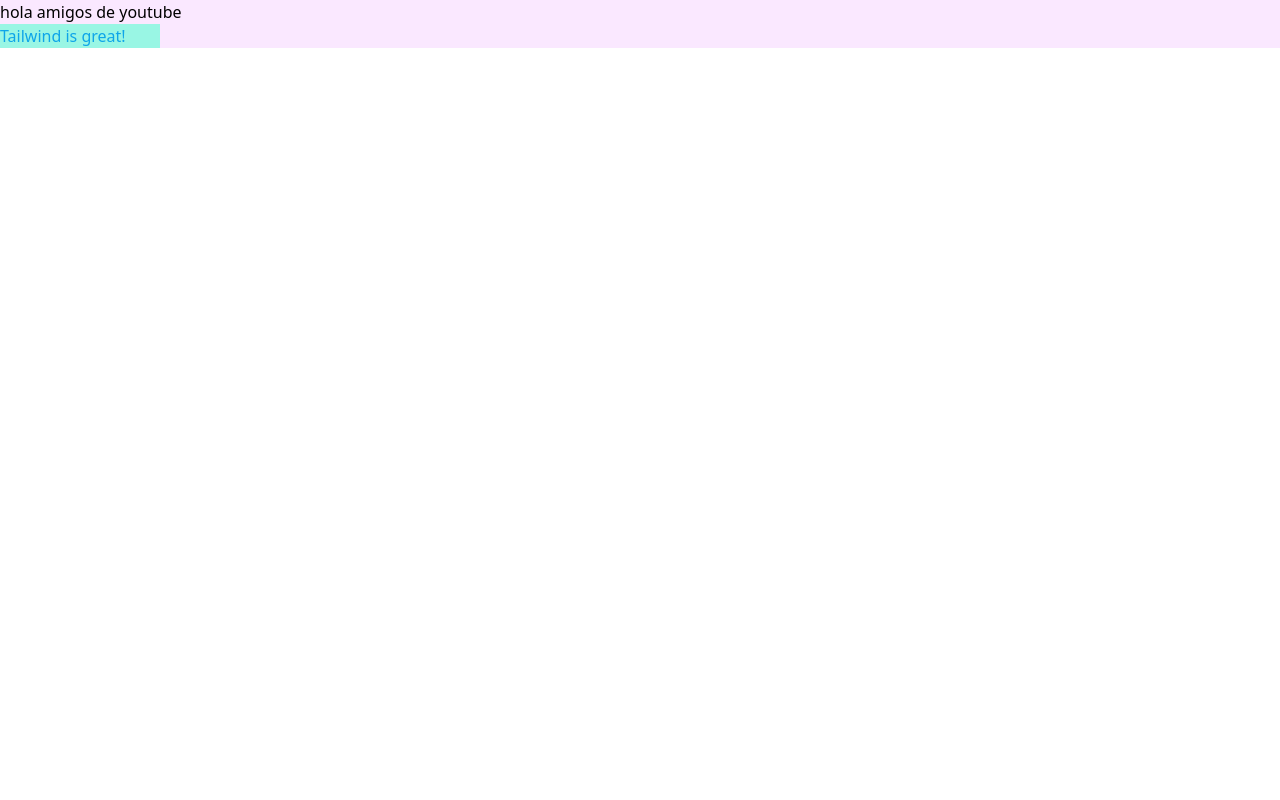
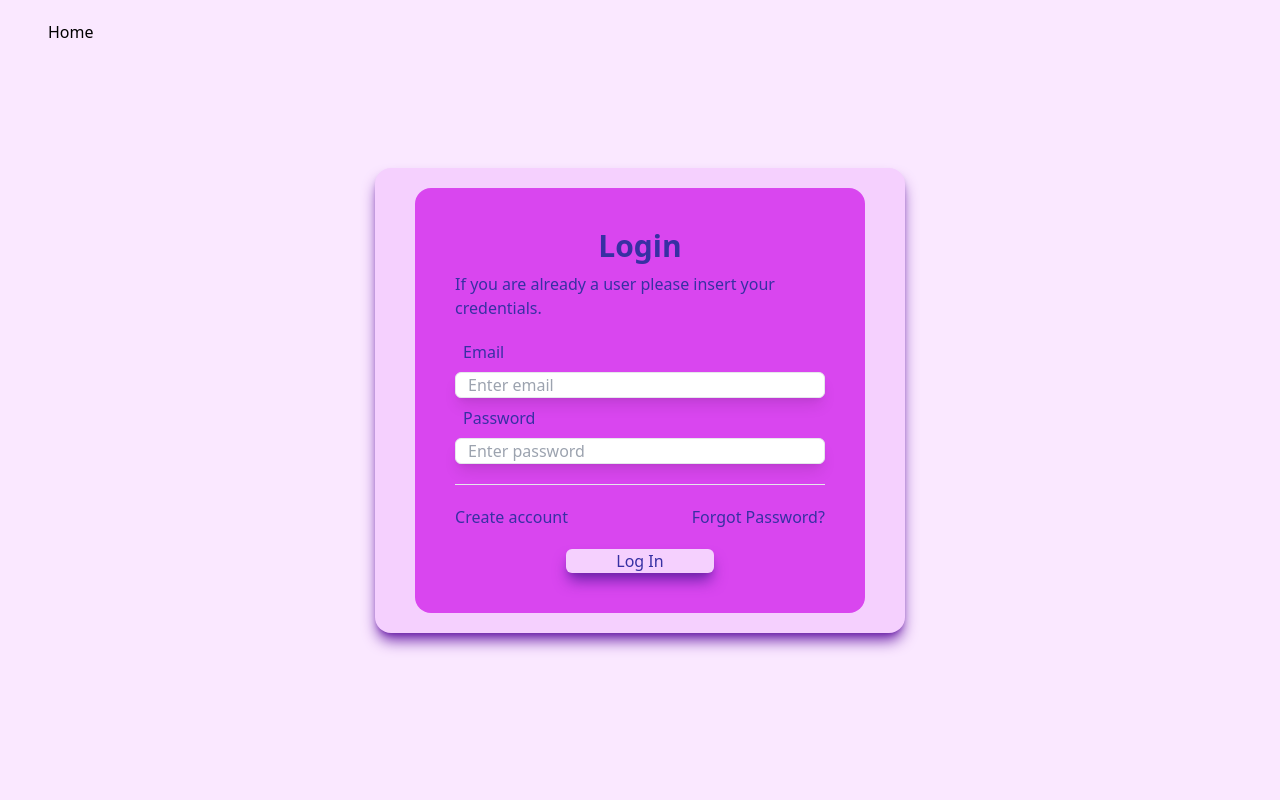
Before and after one commit to CarlosS-Pan/Twicearte-FP, a Flask app: page /login in a window 1280 px wide. Run offline with Flask 2, Linux system fonts and the light colour scheme.

Commit message:
Done with the login page

```diff
--- a/routes.py
+++ b/routes.py
@@ -3,6 +3,7 @@ from app import app
 
 
 @app.route('/')
+@app.route('/home')
 def index():
     return render_template('index.html')
 
--- a/static/css/dist/output.css
+++ b/static/css/dist/output.css
@@ -516,12 +516,58 @@ video {
   --tw-backdrop-sepia:  ;
 }
 
+.container {
+  width: 100%;
+}
+
+@media (min-width: 640px) {
+  .container {
+    max-width: 640px;
+  }
+}
+
+@media (min-width: 768px) {
+  .container {
+    max-width: 768px;
+  }
+}
+
+@media (min-width: 1024px) {
+  .container {
+    max-width: 1024px;
+  }
+}
+
+@media (min-width: 1280px) {
+  .container {
+    max-width: 1280px;
+  }
+}
+
+@media (min-width: 1536px) {
+  .container {
+    max-width: 1536px;
+  }
+}
+
 .static {
   position: static;
 }
 
+.absolute {
+  position: absolute;
+}
+
 .relative {
   position: relative;
+}
+
+.col-start-3 {
+  grid-column-start: 3;
+}
+
+.col-end-8 {
+  grid-column-end: 8;
 }
 
 .mx-auto {
@@ -553,18 +599,48 @@ video {
   height: 100vh;
 }
 
-.h-max {
-  height: -moz-max-content;
-  height: max-content;
+.h-96 {
+  height: 24rem;
 }
 
-.h-fit {
-  height: -moz-fit-content;
-  height: fit-content;
+.h-48 {
+  height: 12rem;
 }
 
-.max-h-full {
-  max-height: 100%;
+.h-64 {
+  height: 16rem;
+}
+
+.h-80 {
+  height: 20rem;
+}
+
+.h-1\/3 {
+  height: 33.333333%;
+}
+
+.h-1\/2 {
+  height: 50%;
+}
+
+.h-5\/6 {
+  height: 83.333333%;
+}
+
+.h-1\/6 {
+  height: 16.666667%;
+}
+
+.h-3\/4 {
+  height: 75%;
+}
+
+.max-h-screen {
+  max-height: 100vh;
+}
+
+.min-h-screen {
+  min-height: 100vh;
 }
 
 .w-1\/2 {
@@ -583,8 +659,64 @@ video {
   width: 100%;
 }
 
-.flex-auto {
-  flex: 1 1 auto;
+.w-48 {
+  width: 12rem;
+}
+
+.w-64 {
+  width: 16rem;
+}
+
+.w-96 {
+  width: 24rem;
+}
+
+.w-80 {
+  width: 20rem;
+}
+
+.w-1\/3 {
+  width: 33.333333%;
+}
+
+.w-11\/12 {
+  width: 91.666667%;
+}
+
+.w-1\/6 {
+  width: 16.666667%;
+}
+
+.w-1\/5 {
+  width: 20%;
+}
+
+.w-3\/5 {
+  width: 60%;
+}
+
+.w-2\/5 {
+  width: 40%;
+}
+
+.w-10\/12 {
+  width: 83.333333%;
+}
+
+.max-w-2xl {
+  max-width: 42rem;
+}
+
+.max-w-3xl {
+  max-width: 48rem;
+}
+
+.flex-shrink {
+  flex-shrink: 1;
+}
+
+.shrink {
+  flex-shrink: 1;
 }
 
 .cursor-pointer {
@@ -593,6 +725,38 @@ video {
 
 .grid-cols-3 {
   grid-template-columns: repeat(3, minmax(0, 1fr));
+}
+
+.grid-cols-9 {
+  grid-template-columns: repeat(9, minmax(0, 1fr));
+}
+
+.grid-cols-2 {
+  grid-template-columns: repeat(2, minmax(0, 1fr));
+}
+
+.grid-rows-2 {
+  grid-template-rows: repeat(2, minmax(0, 1fr));
+}
+
+.flex-row {
+  flex-direction: row;
+}
+
+.flex-col {
+  flex-direction: column;
+}
+
+.flex-col-reverse {
+  flex-direction: column-reverse;
+}
+
+.flex-wrap {
+  flex-wrap: wrap;
+}
+
+.place-items-center {
+  place-items: center;
 }
 
 .items-center {
@@ -611,21 +775,108 @@ video {
   justify-content: center;
 }
 
+.justify-between {
+  justify-content: space-between;
+}
+
+.justify-evenly {
+  justify-content: space-evenly;
+}
+
+.justify-items-start {
+  justify-items: start;
+}
+
+.justify-items-end {
+  justify-items: end;
+}
+
+.justify-items-center {
+  justify-items: center;
+}
+
+.gap-4 {
+  gap: 1rem;
+}
+
+.gap-2 {
+  gap: 0.5rem;
+}
+
+.gap-5 {
+  gap: 1.25rem;
+}
+
+.space-x-4 > :not([hidden]) ~ :not([hidden]) {
+  --tw-space-x-reverse: 0;
+  margin-right: calc(1rem * var(--tw-space-x-reverse));
+  margin-left: calc(1rem * calc(1 - var(--tw-space-x-reverse)));
+}
+
 .rounded-lg {
   border-radius: 0.5rem;
 }
 
-.border-2 {
-  border-width: 2px;
+.rounded-2xl {
+  border-radius: 1rem;
+}
+
+.rounded-full {
+  border-radius: 9999px;
+}
+
+.rounded-xl {
+  border-radius: 0.75rem;
+}
+
+.rounded-md {
+  border-radius: 0.375rem;
+}
+
+.rounded-sm {
+  border-radius: 0.125rem;
+}
+
+.rounded-s-2xl {
+  border-start-start-radius: 1rem;
+  border-end-start-radius: 1rem;
+}
+
+.rounded-e {
+  border-start-end-radius: 0.25rem;
+  border-end-end-radius: 0.25rem;
+}
+
+.rounded-ss {
+  border-start-start-radius: 0.25rem;
 }
 
 .border-8 {
   border-width: 8px;
 }
 
+.border {
+  border-width: 1px;
+}
+
+.border-blue-950 {
+  --tw-border-opacity: 1;
+  border-color: rgb(23 37 84 / var(--tw-border-opacity));
+}
+
 .border-indigo-200 {
   --tw-border-opacity: 1;
   border-color: rgb(199 210 254 / var(--tw-border-opacity));
+}
+
+.border-indigo-600 {
+  --tw-border-opacity: 1;
+  border-color: rgb(79 70 229 / var(--tw-border-opacity));
+}
+
+.border-violet-200 {
+  --tw-border-opacity: 1;
+  border-color: rgb(221 214 254 / var(--tw-border-opacity));
 }
 
 .border-b-indigo-500 {
@@ -662,16 +928,38 @@ video {
   background-color: transparent;
 }
 
+.bg-red-500 {
+  --tw-bg-opacity: 1;
+  background-color: rgb(239 68 68 / var(--tw-bg-opacity));
+}
+
+.bg-fuchsia-200 {
+  --tw-bg-opacity: 1;
+  background-color: rgb(245 208 254 / var(--tw-bg-opacity));
+}
+
+.bg-fuchsia-500 {
+  --tw-bg-opacity: 1;
+  background-color: rgb(217 70 239 / var(--tw-bg-opacity));
+}
+
+.bg-purple-100 {
+  --tw-bg-opacity: 1;
+  background-color: rgb(243 232 255 / var(--tw-bg-opacity));
+}
+
+.bg-purple-200 {
+  --tw-bg-opacity: 1;
+  background-color: rgb(233 213 255 / var(--tw-bg-opacity));
+}
+
+.bg-gray-200 {
+  --tw-bg-opacity: 1;
+  background-color: rgb(229 231 235 / var(--tw-bg-opacity));
+}
+
 .bg-gradient-to-br {
   background-image: linear-gradient(to bottom right, var(--tw-gradient-stops));
-}
-
-.from-orange-500 {
-  --tw-gradient-from: #f97316 var(--tw-gradient-from-position);
-  --tw-gradient-from-position:  ;
-  --tw-gradient-to: rgb(249 115 22 / 0)  var(--tw-gradient-from-position);
-  --tw-gradient-to-position:  ;
-  --tw-gradient-stops: var(--tw-gradient-from), var(--tw-gradient-to);
 }
 
 .from-violet-400 {
@@ -705,13 +1007,122 @@ video {
   --tw-gradient-to-position:  ;
 }
 
+.to-purple-700 {
+  --tw-gradient-to: #7e22ce var(--tw-gradient-to-position);
+  --tw-gradient-to-position:  ;
+}
+
+.p-5 {
+  padding: 1.25rem;
+}
+
+.p-10 {
+  padding: 2.5rem;
+}
+
+.p-2 {
+  padding: 0.5rem;
+}
+
+.p-4 {
+  padding: 1rem;
+}
+
+.p-8 {
+  padding: 2rem;
+}
+
 .px-10 {
   padding-left: 2.5rem;
   padding-right: 2.5rem;
 }
 
+.py-5 {
+  padding-top: 1.25rem;
+  padding-bottom: 1.25rem;
+}
+
+.px-2 {
+  padding-left: 0.5rem;
+  padding-right: 0.5rem;
+}
+
+.px-4 {
+  padding-left: 1rem;
+  padding-right: 1rem;
+}
+
+.py-2 {
+  padding-top: 0.5rem;
+  padding-bottom: 0.5rem;
+}
+
+.px-11 {
+  padding-left: 2.75rem;
+  padding-right: 2.75rem;
+}
+
+.px-12 {
+  padding-left: 3rem;
+  padding-right: 3rem;
+}
+
 .pl-4 {
   padding-left: 1rem;
+}
+
+.pl-10 {
+  padding-left: 2.5rem;
+}
+
+.pl-2 {
+  padding-left: 0.5rem;
+}
+
+.pl-3 {
+  padding-left: 0.75rem;
+}
+
+.pb-1 {
+  padding-bottom: 0.25rem;
+}
+
+.pb-5 {
+  padding-bottom: 1.25rem;
+}
+
+.pt-2 {
+  padding-top: 0.5rem;
+}
+
+.pt-4 {
+  padding-top: 1rem;
+}
+
+.pt-3 {
+  padding-top: 0.75rem;
+}
+
+.pt-5 {
+  padding-top: 1.25rem;
+}
+
+.align-middle {
+  vertical-align: middle;
+}
+
+.text-2xl {
+  font-size: 1.5rem;
+  line-height: 2rem;
+}
+
+.text-3xl {
+  font-size: 1.875rem;
+  line-height: 2.25rem;
+}
+
+.font-bold {
+  font-weight: 700;
 }
 
 .text-sky-500 {
@@ -719,7 +1130,148 @@ video {
   color: rgb(14 165 233 / var(--tw-text-opacity));
 }
 
+.text-amber-500 {
+  --tw-text-opacity: 1;
+  color: rgb(245 158 11 / var(--tw-text-opacity));
+}
+
+.text-emerald-900 {
+  --tw-text-opacity: 1;
+  color: rgb(6 78 59 / var(--tw-text-opacity));
+}
+
+.text-emerald-700 {
+  --tw-text-opacity: 1;
+  color: rgb(4 120 87 / var(--tw-text-opacity));
+}
+
+.text-emerald-800 {
+  --tw-text-opacity: 1;
+  color: rgb(6 95 70 / var(--tw-text-opacity));
+}
+
+.text-indigo-600 {
+  --tw-text-opacity: 1;
+  color: rgb(79 70 229 / var(--tw-text-opacity));
+}
+
+.text-indigo-800 {
+  --tw-text-opacity: 1;
+  color: rgb(55 48 163 / var(--tw-text-opacity));
+}
+
+.text-amber-100 {
+  --tw-text-opacity: 1;
+  color: rgb(254 243 199 / var(--tw-text-opacity));
+}
+
+.caret-pink-500 {
+  caret-color: #ec4899;
+}
+
+.shadow-lg {
+  --tw-shadow: 0 10px 15px -3px rgb(0 0 0 / 0.1), 0 4px 6px -4px rgb(0 0 0 / 0.1);
+  --tw-shadow-colored: 0 10px 15px -3px var(--tw-shadow-color), 0 4px 6px -4px var(--tw-shadow-color);
+  box-shadow: var(--tw-ring-offset-shadow, 0 0 #0000), var(--tw-ring-shadow, 0 0 #0000), var(--tw-shadow);
+}
+
+.shadow-md {
+  --tw-shadow: 0 4px 6px -1px rgb(0 0 0 / 0.1), 0 2px 4px -2px rgb(0 0 0 / 0.1);
+  --tw-shadow-colored: 0 4px 6px -1px var(--tw-shadow-color), 0 2px 4px -2px var(--tw-shadow-color);
+  box-shadow: var(--tw-ring-offset-shadow, 0 0 #0000), var(--tw-ring-shadow, 0 0 #0000), var(--tw-shadow);
+}
+
+.shadow-lime-200 {
+  --tw-shadow-color: #d9f99d;
+  --tw-shadow: var(--tw-shadow-colored);
+}
+
+.shadow-lime-900 {
+  --tw-shadow-color: #365314;
+  --tw-shadow: var(--tw-shadow-colored);
+}
+
+.shadow-purple-800 {
+  --tw-shadow-color: #6b21a8;
+  --tw-shadow: var(--tw-shadow-colored);
+}
+
+.outline-none {
+  outline: 2px solid transparent;
+  outline-offset: 2px;
+}
+
+.ring {
+  --tw-ring-offset-shadow: var(--tw-ring-inset) 0 0 0 var(--tw-ring-offset-width) var(--tw-ring-offset-color);
+  --tw-ring-shadow: var(--tw-ring-inset) 0 0 0 calc(3px + var(--tw-ring-offset-width)) var(--tw-ring-color);
+  box-shadow: var(--tw-ring-offset-shadow), var(--tw-ring-shadow), var(--tw-shadow, 0 0 #0000);
+}
+
+.ring-pink-500 {
+  --tw-ring-opacity: 1;
+  --tw-ring-color: rgb(236 72 153 / var(--tw-ring-opacity));
+}
+
+.ring-violet-700 {
+  --tw-ring-opacity: 1;
+  --tw-ring-color: rgb(109 40 217 / var(--tw-ring-opacity));
+}
+
+.ring-purple-800 {
+  --tw-ring-opacity: 1;
+  --tw-ring-color: rgb(107 33 168 / var(--tw-ring-opacity));
+}
+
+.ring-purple-700 {
+  --tw-ring-opacity: 1;
+  --tw-ring-color: rgb(126 34 206 / var(--tw-ring-opacity));
+}
+
+.ring-purple-300 {
+  --tw-ring-opacity: 1;
+  --tw-ring-color: rgb(216 180 254 / var(--tw-ring-opacity));
+}
+
+.ring-purple-400 {
+  --tw-ring-opacity: 1;
+  --tw-ring-color: rgb(192 132 252 / var(--tw-ring-opacity));
+}
+
+.hover\:bg-fuchsia-300:hover {
+  --tw-bg-opacity: 1;
+  background-color: rgb(240 171 252 / var(--tw-bg-opacity));
+}
+
 .focus\:bg-gray-400:focus {
   --tw-bg-opacity: 1;
   background-color: rgb(156 163 175 / var(--tw-bg-opacity));
 }
+
+.focus\:bg-gray-300:focus {
+  --tw-bg-opacity: 1;
+  background-color: rgb(209 213 219 / var(--tw-bg-opacity));
+}
+
+.focus\:ring:focus {
+  --tw-ring-offset-shadow: var(--tw-ring-inset) 0 0 0 var(--tw-ring-offset-width) var(--tw-ring-offset-color);
+  --tw-ring-shadow: var(--tw-ring-inset) 0 0 0 calc(3px + var(--tw-ring-offset-width)) var(--tw-ring-color);
+  box-shadow: var(--tw-ring-offset-shadow), var(--tw-ring-shadow), var(--tw-shadow, 0 0 #0000);
+}
+
+@media (min-width: 768px) {
+  .md\:h-72 {
+    height: 18rem;
+  }
+
+  .md\:h-96 {
+    height: 24rem;
+  }
+
+  .md\:w-72 {
+    width: 18rem;
+  }
+
+  .md\:w-96 {
+    width: 24rem;
+  }
+}
--- a/templates/login.html
+++ b/templates/login.html
@@ -5,21 +5,61 @@
     <meta name="viewport"
           content="width=device-width, user-scalable=no, initial-scale=1.0, maximum-scale=1.0, minimum-scale=1.0">
     <meta http-equiv="X-UA-Compatible" content="ie=edge">
-    <title>ESTE ES EL LOGIN</title>
+    <title>Login</title>
     <link rel="stylesheet" href="{{ url_for('static', filename='css/dist/output.css') }}">
 </head>
-<body>
-<div class="flex-auto h-full justify-center">
-    <div class="h-full w-full bg-fuchsia-100">
-        hola amigos de youtube
+<body class="bg-fuchsia-100">
+<!-- header -->
+<header>
+{#    the padding has been made that way because of matching purposes with index.html#}
+    <nav class="absolute h-16 pt-5 px-12">
+        <a href="{{ url_for("index") }}">Home</a>
+    </nav>
+</header>
+<!-- main section -->
+<section class="flex items-center justify-center h-screen">
+    <!--    external container    -->
+    <div class="flex justify-center min-h-1/2 min-w-1/5 rounded-2xl bg-fuchsia-200 shadow-lg shadow-purple-800 p-5 max-w-3xl ">
 
-        <div class="flex h-full">
-            <div class="relative w-40 text-sky-500 border-b-purple-800 bg-teal-200">
-                <p class="cursor-pointer">Tailwind is great!</p>
+        <!--    inner container    -->
+        <div class="flex flex-col gap-5 align-center w-11/12 rounded-2xl text-indigo-800 bg-fuchsia-500 p-10">
+
+            <!-- top container -->
+            <div class="flex flex-col gap-2 items-center">
+                <h2 class="font-bold text-3xl h-1/2">
+                    Login
+                </h2>
+                <p>If you are already a user please insert your credentials.</p>
+            </div>
+            <!-- form container -->
+            <form action="" class="flex flex-col gap-2">
+                <label for="email" class="px-2">Email</label>
+                <input class="outline-none caret-pink-500 focus:ring ring-purple-300 pl-3 rounded-md shadow-lg border"
+                       type="email" id="email" placeholder="Enter email">
+
+                <label for="password" class="px-2">Password</label>
+                <input class="outline-none caret-pink-500 focus:ring ring-purple-300 pl-3 rounded-md shadow-lg border"
+                       type="password" id="password"
+                       placeholder="Enter password">
+            </form>
+
+            <hr>
+
+            <!-- bottom container -->
+            <div class="flex justify-between">
+                <a href="{{ url_for("index") }}"> Create account </a>
+                <a href="{{ url_for("index") }}"> Forgot Password? </a>
+            </div>
+
+            <div class="flex justify-center">
+                <button class="flex justify-center w-2/5 bg-fuchsia-200 rounded-md shadow-lg shadow-purple-800 hover:bg-fuchsia-300">
+                    Log In
+                </button>
             </div>
 
         </div>
     </div>
-</div>
+
+</section>
 </body>
 </html>
```
Also changed, not shown: other parts of static/css/dist/output.css (+36 -7 lines), templates/index.html (+14 -12 lines), 1 other file.
